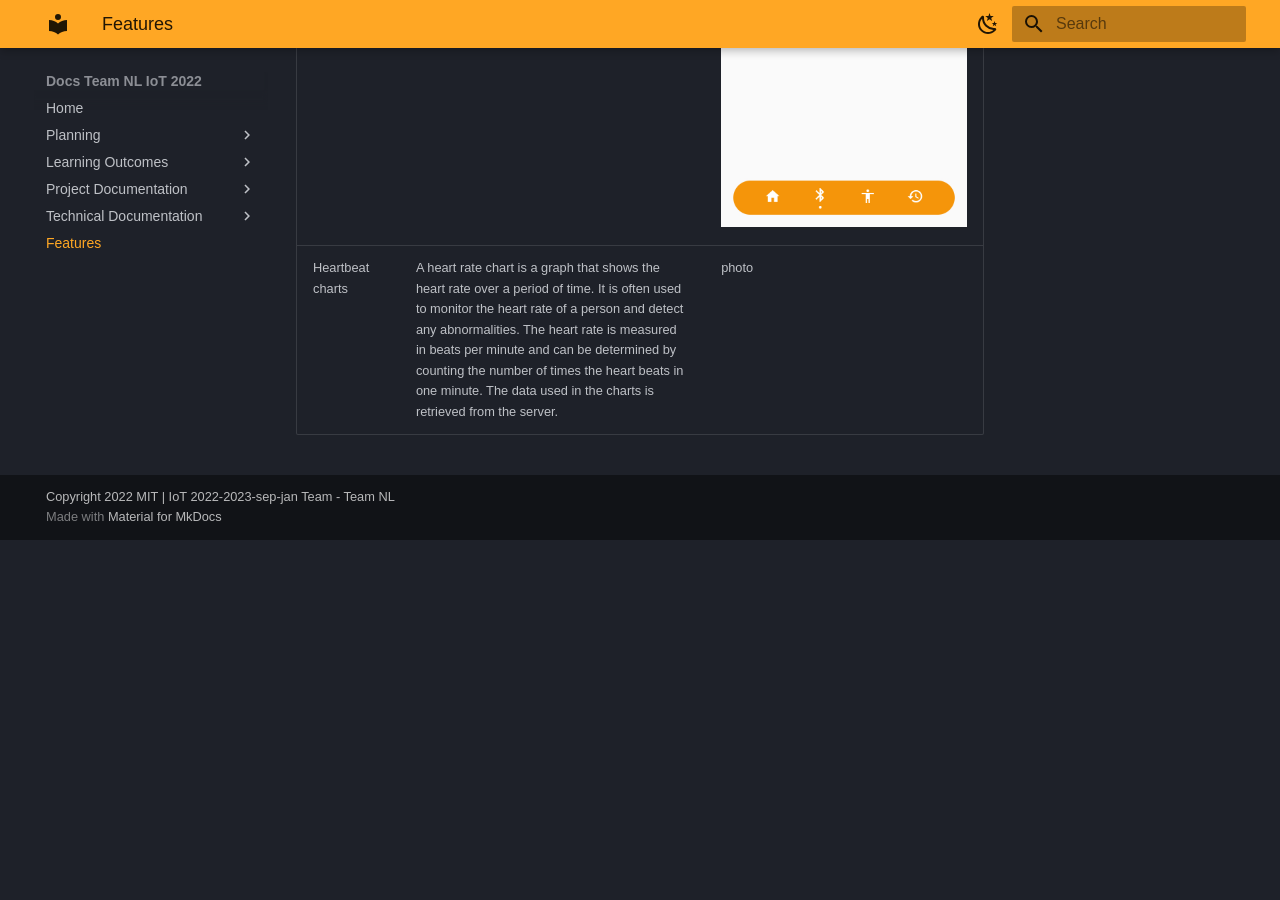
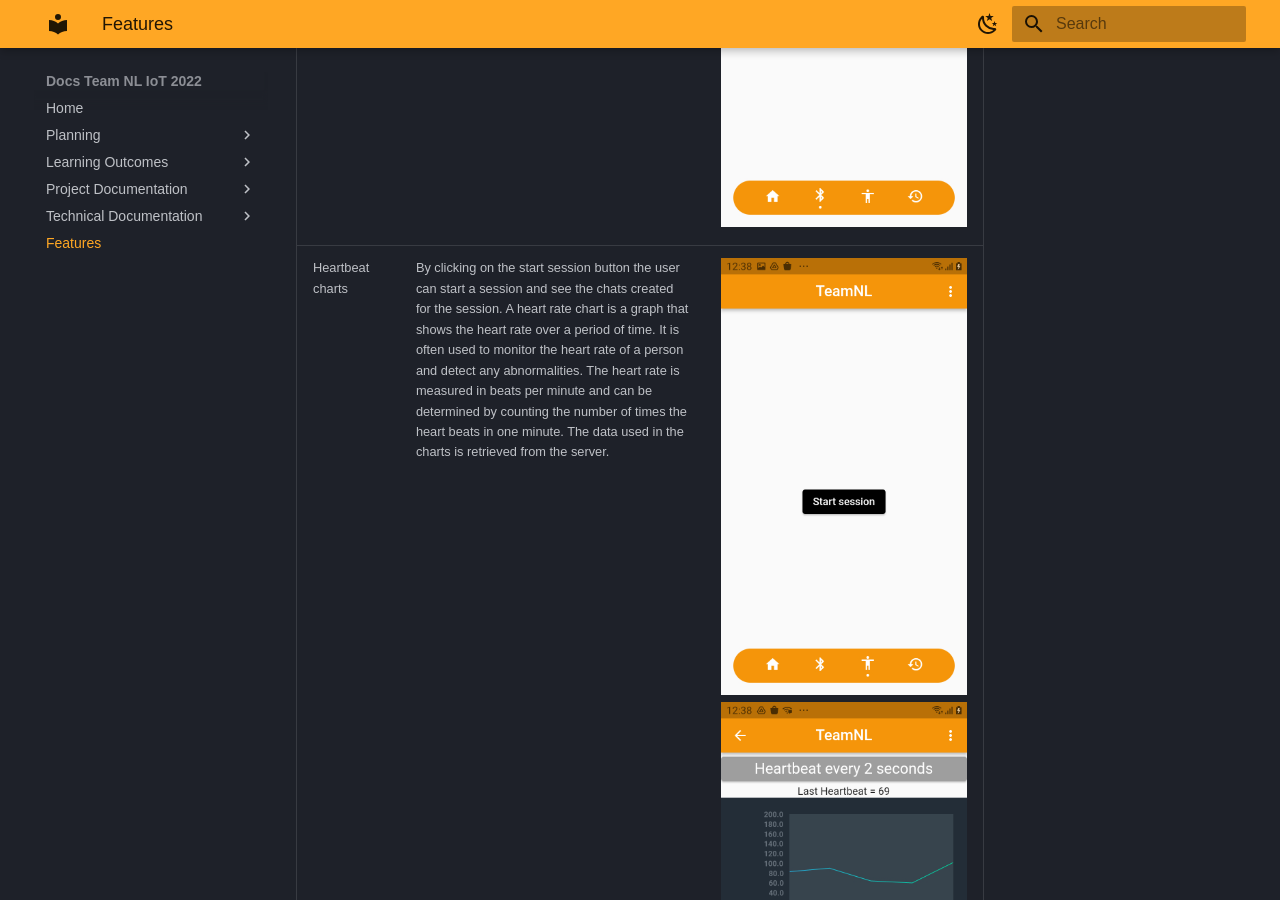
Before and after one commit to serg-and/team-nl-iot-2022, an MkDocs documentation site: the page built from docs/features.md, in a window 1280 px wide and 900 px high, scrolled down 5444 px. Built offline with MkDocs 1.6.1 and Material for MkDocs 9.7.7, drawn with Linux system fonts in a browser that asks for light colours; some web fonts are replaced; before the commit the page ends 5984 px from its top, so only the background shows below that.

Commit message:
Add description to heartbeat charts and image

```diff
--- a/docs/features.md
+++ b/docs/features.md
@@ -6,4 +6,4 @@ There are several features in the app.
 |Onboarding screen|Onboarding screens are screens that are shown to users when they first start using a app. These screens are designed to introduce users to the app and explain its key features and functions. Onboarding screens often include step-by-step instructions or tutorials to help users get started with the app and become familiar with its interface and features. In short, an onboarding screen is a feature that helps new users understand and use a app.|![Onboading Screen](images/features_page/OnboardingScreen1.jpg)![Onboading Screen](images/features_page/OnboardingScreen2.jpg)![Onboading Screen](images/features_page/OnboardingScreen3.jpg)|
 |Settings Bar|A settings bar is a user interface element that provides access to settings and preferences for an application. It is typically located at the top or bottom of the screen, and consists of a series of icons or buttons that allow users to adjust various settings. For example, a settings bar may include icons for notifications, turning on and off wireless connectivitys and more.|![Settings Bar](images/features_page/Homepage.jpg)![Settings Bar Pop Up](images/features_page/SettingsBar.jpg)![Settings Page](images/features_page/Settingspage.jpg)|
 |Bluetooth Low Energy|Bluetooth Low Energy, or BLE, is a wireless technology that is designed to provide low-power communication between devices. It is a variant of the Bluetooth standard, and is often used in devices such as fitness trackers, smartwatches, and other wearable technology, as well as in home automation and Internet of Things (IoT) devices. BLE is designed to consume less power than regular Bluetooth, which makes it well-suited for applications where the device needs to operate for long periods of time on a small battery like the movesense sensor that we have. With this feature you can turn bluetooth on, discover for bluetooth devices and connect with bluetooth devices.|![Turn bluetooth on](images/features_page/TurnOnBluetoothpage.jpg)![Permission](images/features_page/bluetoothPermissionMessage.jpg)![Discovering](images/features_page/DiscoveringBluetoothDevices.jpg)![Connecting](images/features_page/ConnectingBluetoothDevice.jpg)![Connected](images/features_page/ConnectedBluetoothDevices.jpg)|
-|Heartbeat charts|A heart rate chart is a graph that shows the heart rate over a period of time. It is often used to monitor the heart rate of a person and detect any abnormalities. The heart rate is measured in beats per minute and can be determined by counting the number of times the heart beats in one minute. The data used in the charts is retrieved from the server.|photo|
+|Heartbeat charts|By clicking on the start session button the user can start a session and see the chats created for the session. A heart rate chart is a graph that shows the heart rate over a period of time. It is often used to monitor the heart rate of a person and detect any abnormalities. The heart rate is measured in beats per minute and can be determined by counting the number of times the heart beats in one minute. The data used in the charts is retrieved from the server.|![Session start](images/features_page/SessionStart.jpg)![Graph](images/features_page/HeartBeatChart.jpg)|
```
